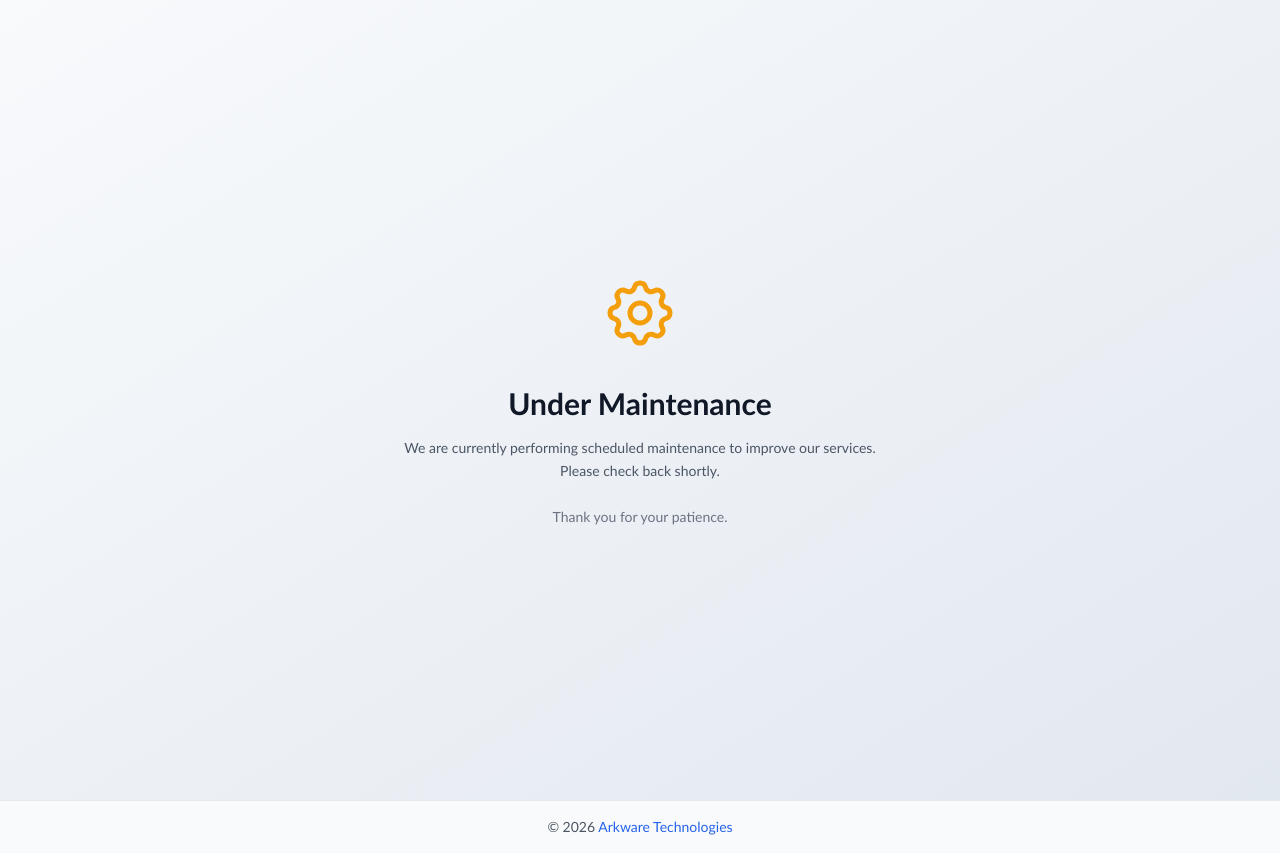
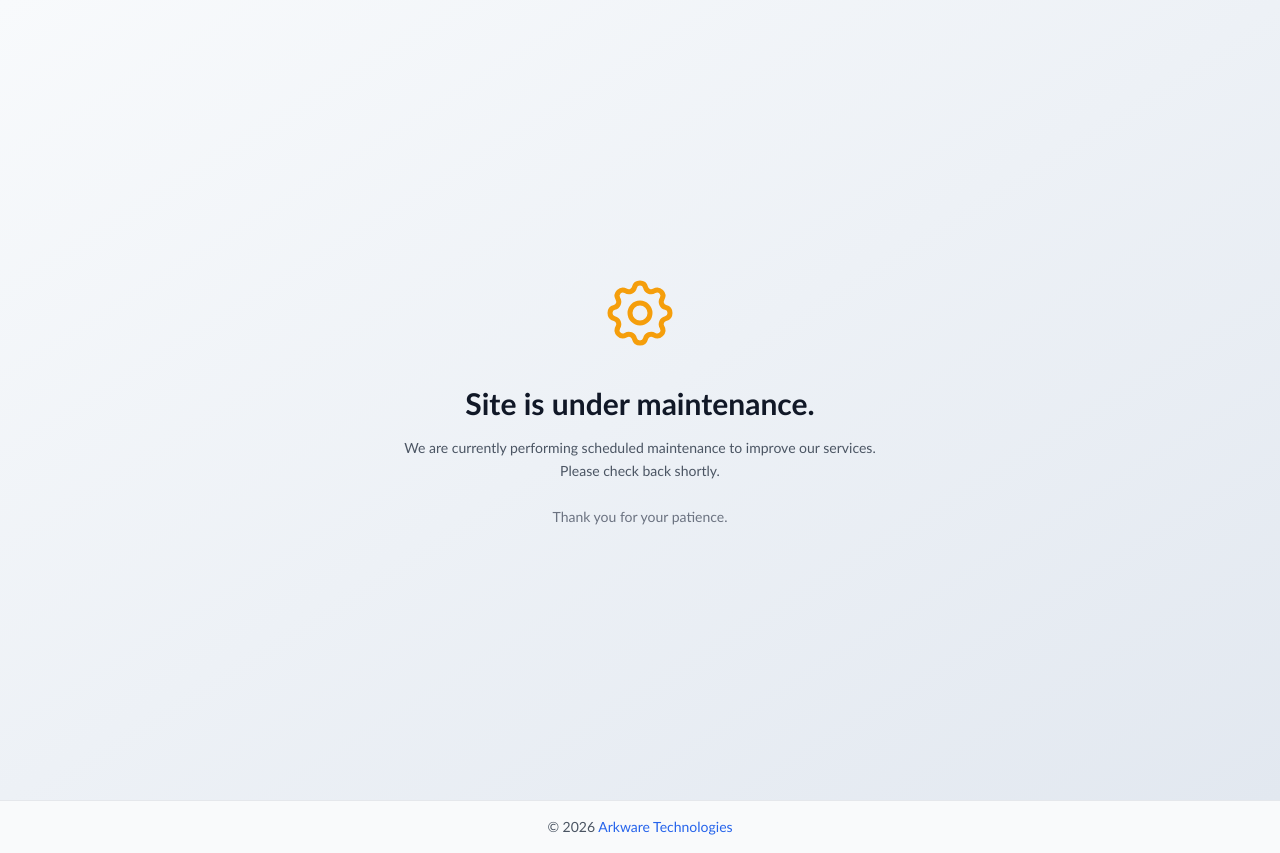
Before and after one commit to arkwaretechnologies/PhalgaOnlineRegistration, a Next.js app: page /maintenance in a window 1280 px wide. Built offline with nearby package versions, Linux system fonts and the light colour scheme.

Commit message:
Update maintenance page header text for clarity

```diff
--- a/components/MaintenancePage.tsx
+++ b/components/MaintenancePage.tsx
@@ -26,7 +26,7 @@ export default function MaintenancePage() {
           </svg>
         </div>
         <h1 className="text-2xl sm:text-3xl font-bold text-gray-900 mb-4">
-          Under Maintenance
+          Site is under maintenance.
         </h1>
         <p className="text-gray-600 mb-6 leading-relaxed">
           We are currently performing scheduled maintenance to improve our
```
